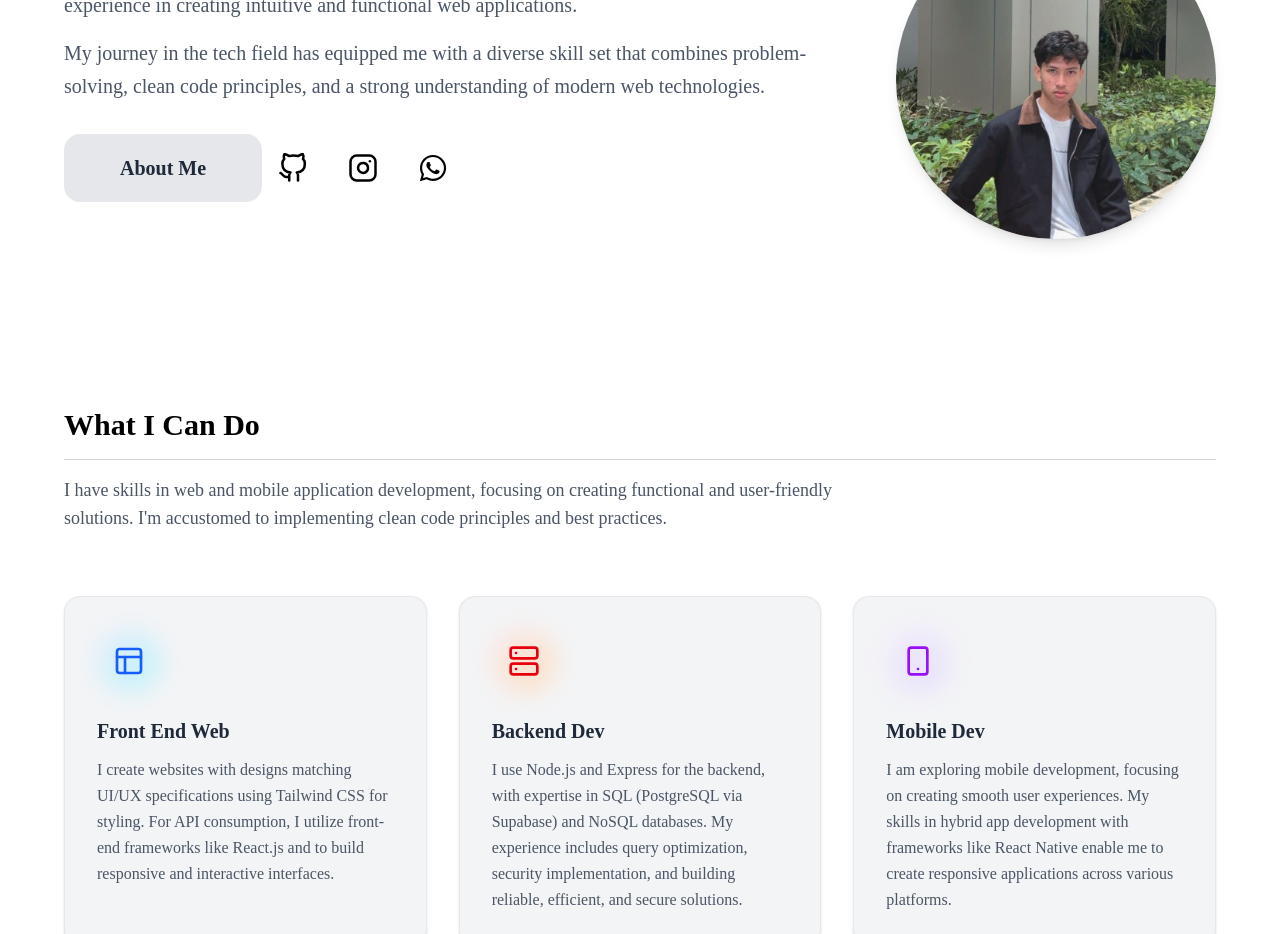
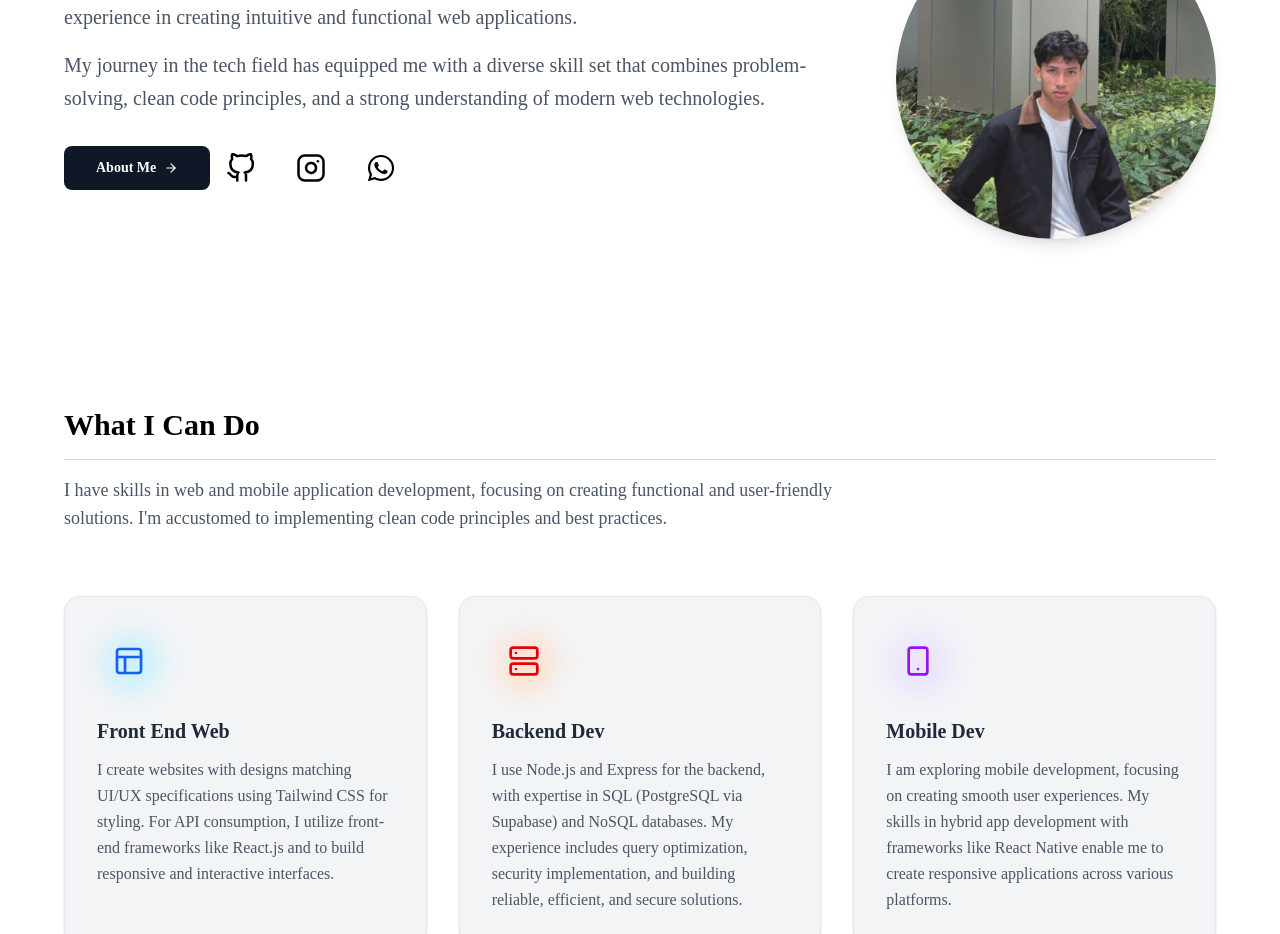
Before and after one commit to hanmeini/Hannmeini, a Next.js app: page / in a window 1280 px wide. Shown: the part 1980-2914 px from the top of the page. Built offline with nearby package versions, Linux system fonts and the light colour scheme; no server answers; the database is empty; a web font is replaced by a local one.

Commit message:
update button

```diff
--- a/components/About.jsx
+++ b/components/About.jsx
@@ -2,8 +2,41 @@
 import Image from 'next/image';
 import { motion } from 'framer-motion';
 import { FiLinkedin, FiGithub, FiTwitter, FiInstagram } from 'react-icons/fi';
-import { FaWhatsapp } from "react-icons/fa";
+import { FaWhatsapp, FaChevronRight } from "react-icons/fa";
 import Link from 'next/link';
+import { FaRightLong } from 'react-icons/fa6';
+import { FaArrowRight } from "react-icons/fa";
+import { FiArrowRight } from 'react-icons/fi';
+
+const ShimmerBorderButton = ({ children, primary = true }) => {
+  const primaryClasses = "bg-gray-900 text-white";
+  const secondaryClasses = "bg-white text-gray-800 border border-gray-300";
+
+  return (
+    <Link href='/about' className={`
+      relative
+      text-sm md:text-md font-semibold py-3 px-8 rounded-lg
+      w-max sm:w-auto
+      overflow-hidden
+      group
+      transition-transform duration-200 ease-in-out active:scale-95
+      ${primary ? primaryClasses : secondaryClasses}
+    `}>
+      {/* Lapisan Gradasi Berputar */}
+      <span className="absolute -inset-1 z-0 transition-opacity duration-300 opacity-0 group-hover:opacity-100">
+        <span className="absolute inset-0 animate-border-spin rounded-xl bg-[conic-gradient(from_90deg_at_50%_50%,#E2CBFF_0%,#393BB2_50%,#E2CBFF_100%)]" />
+      </span>
+
+      {/* Lapisan Latar Belakang Solid untuk menutupi gradasi */}
+      <span className={`absolute inset-[1.5px] z-10 rounded-[7px] ${primary ? 'bg-gray-900' : 'bg-white'} transition-colors duration-300 ${primary ? 'group-hover:bg-gray-800' : 'group-hover:bg-gray-50'}`}></span>
+
+      {/* Konten Tombol (sekarang menggunakan children) */}
+      <span className="relative z-20 flex items-center justify-center gap-2">
+        {children}
+      </span>
+    </Link>
+  );
+};
 
 export default function About() {
   return (
@@ -33,11 +66,10 @@ export default function About() {
               My journey in the tech field has equipped me with a diverse skill set that combines problem-solving, clean code principles, and a strong understanding of modern web technologies.
             </p>
             <div className="mt-8 flex items-center gap-4 flex-wrap">
-              <Link
-              href='/about'
-               className="bg-gray-200 text-gray-800 font-semibold py-3 px-10 md:py-5 md:px-14 rounded-lg md:rounded-2xl hover:bg-gray-300 text-xl transition-colors">
-                About Me
-              </Link>
+            <ShimmerBorderButton primary={true}>
+              <span>About Me</span>
+              <FiArrowRight />
+            </ShimmerBorderButton>
               <div className="flex items-center gap-10 text-gray-500">
                 <Link href="https://github.com/hanmeini" target="_blank" rel="noopener noreferrer" aria-label="GitHub" className="text-black"><FiGithub size={30} /></Link>
                 <Link href="https://www.instagram.com/hanmeini_/" target="_blank" rel="noopener noreferrer" aria-label="Instagram" className="text-black"><FiInstagram size={30} /></Link>
```
